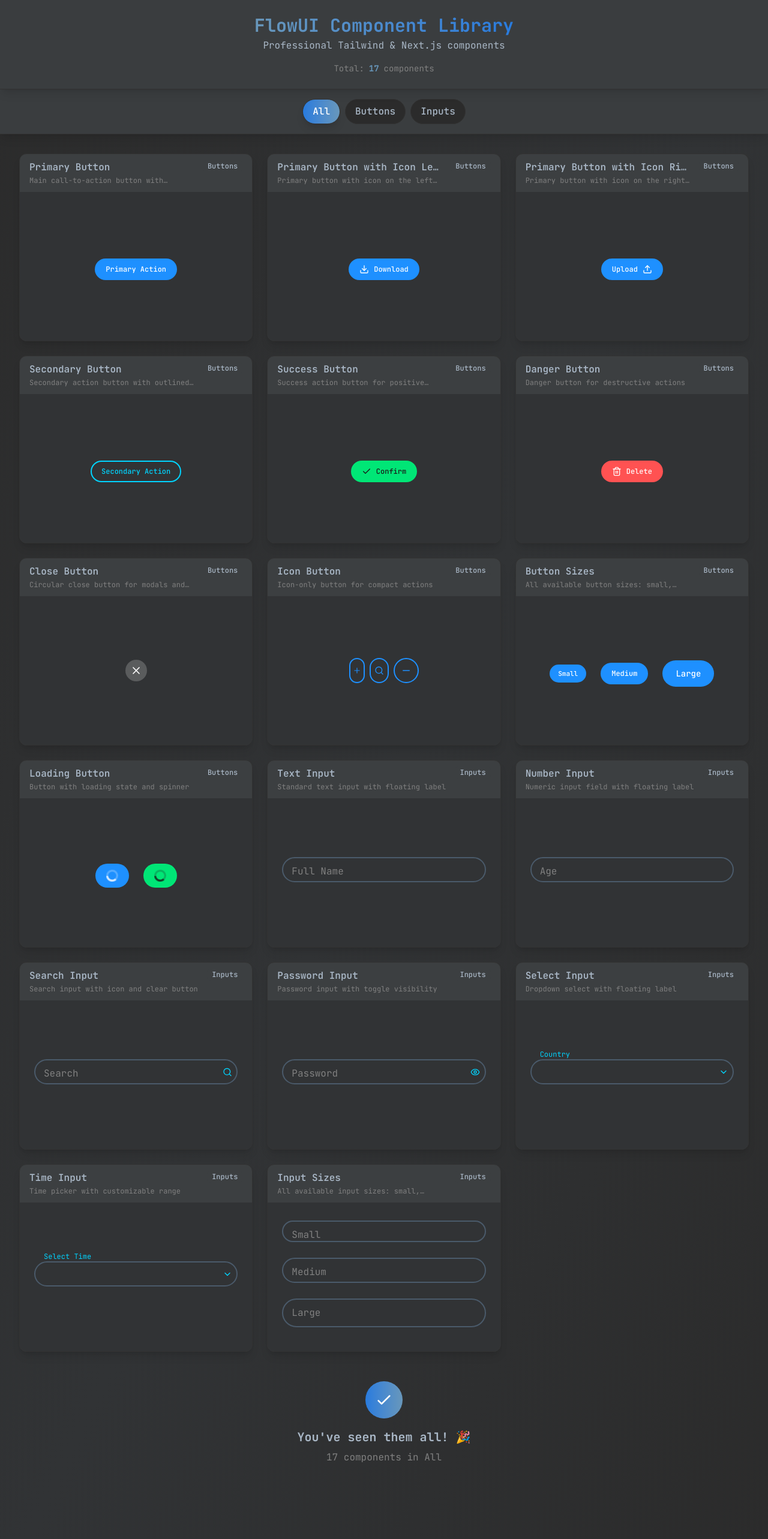
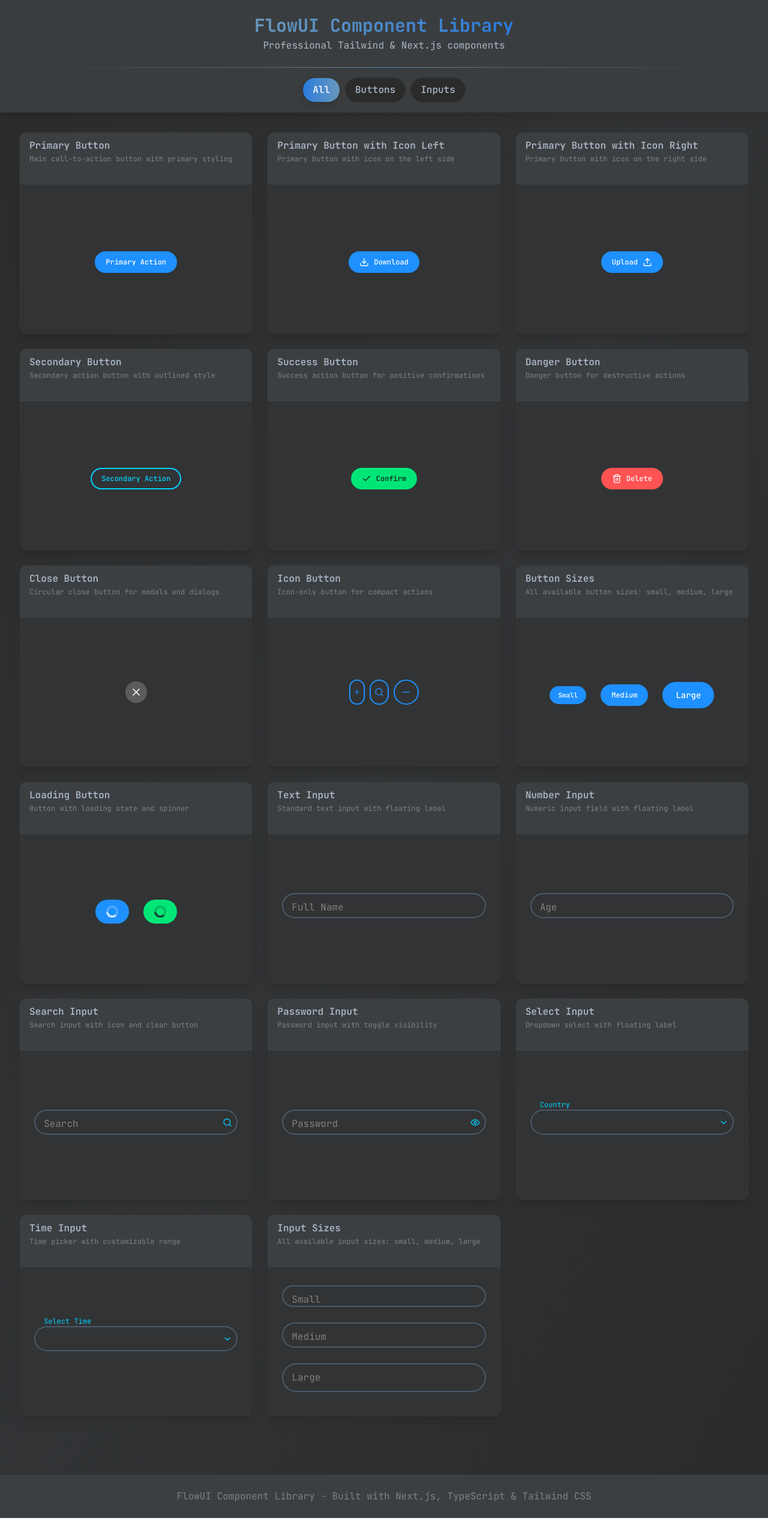
Before and after one commit to Khraben/FlowUI, a Next.js app: page / in a window 1280 px wide. Shown: the top 2566 px of the page at 60% size. After the commit the page ends 2531 px from the top, so only its background shows below. Built offline with nearby package versions, Linux system fonts and the light colour scheme.

Commit message:
refactor: improve showcase and page

```diff
--- a/src/app/page.tsx
+++ b/src/app/page.tsx
@@ -50,13 +50,15 @@ export default function HomePage() {
     return () => window.removeEventListener('scroll', handleScroll);
   }, [handleScroll]);
 
-  useEffect(() => {
+  const handleCategoryChange = (category: ComponentCategory | typeof FILTER_CATEGORY.ALL) => {
+    setSelectedCategory(category);
     setDisplayedComponents(PREVIEW_CONFIG.COMPONENTS_PER_PAGE);
-  }, [selectedCategory]);
+  };
 
   return (
     <div className="min-h-screen bg-gradient-to-br from-[#2B2B2B] via-[#313335] to-[#2B2B2B]">
-      <header className="sticky top-0 z-50 bg-[#3C3F41]/95 backdrop-blur-md border-b border-[#323232] shadow-lg">
+      <div className="sticky top-0 z-50">
+        <header className="bg-[#3C3F41]/95 backdrop-blur-md shadow-lg">
           <div className="max-w-7xl mx-auto px-4 sm:px-6 lg:px-8 py-6">
             <div className="flex flex-col items-center text-center gap-4">
               <div>
@@ -65,14 +67,11 @@ export default function HomePage() {
                 </h1>
                 <p className="text-[#A9B7C6] mt-1">{PREVIEW_TEXT.SUBTITLE}</p>
               </div>
-            <div className="flex items-center gap-2 text-sm">
-              <span className="text-[#808080]">{PREVIEW_TEXT.TOTAL_LABEL}</span>
-              <span className="font-bold text-[#6897BB]">{filteredComponents.length}</span>
-              <span className="text-[#808080]">{PREVIEW_TEXT.COMPONENTS_LABEL}</span>
-            </div>
             </div>
           </div>
         </header>
+
+        <div className="h-px bg-gradient-to-r from-[#3C3F41] via-[#6897BB] to-[#3C3F41]"></div>
 
         <div className="bg-[#3C3F41]/95 backdrop-blur-md border-b border-[#323232] shadow-lg">
           <div className="max-w-7xl mx-auto px-4 sm:px-6 lg:px-8 py-4">
@@ -80,7 +79,7 @@ export default function HomePage() {
               {categories.map((category) => (
                 <button
                   key={category}
-                onClick={() => setSelectedCategory(category)}
+                  onClick={() => handleCategoryChange(category)}
                   className={`px-4 py-2 rounded-full font-medium transition-all duration-200 ${
                     selectedCategory === category
                       ? 'bg-gradient-to-r from-[#287BDE] to-[#6897BB] text-white shadow-lg border border-[#323232]'
@@ -90,6 +89,7 @@ export default function HomePage() {
                   {category}
                 </button>
               ))}
+            </div>
           </div>
         </div>
       </div>
@@ -106,34 +106,6 @@ export default function HomePage() {
             <div className="flex flex-col items-center gap-4">
               <div className="w-12 h-12 border-4 border-[#3C3F41] border-t-[#6897BB] rounded-full animate-spin"></div>
               <p className="text-[#A9B7C6] font-medium">{PREVIEW_TEXT.LOADING_MESSAGE}</p>
-            </div>
-          </div>
-        )}
-
-        {!hasMore && componentsToShow.length > 0 && (
-          <div className="flex justify-center items-center py-12">
-            <div className="text-center">
-              <div className="w-16 h-16 mx-auto mb-4 bg-gradient-to-r from-[#287BDE] to-[#6897BB] rounded-full flex items-center justify-center border border-[#323232]">
-                <svg
-                  className="w-8 h-8 text-white"
-                  fill="none"
-                  stroke="currentColor"
-                  viewBox="0 0 24 24"
-                >
-                  <path
-                    strokeLinecap="round"
-                    strokeLinejoin="round"
-                    strokeWidth={2}
-                    d="M5 13l4 4L19 7"
-                  />
-                </svg>
-              </div>
-              <h3 className="text-xl font-bold text-[#A9B7C6] mb-2">
-                {PREVIEW_TEXT.ALL_LOADED_TITLE}
-              </h3>
-              <p className="text-[#808080]">
-                {PREVIEW_TEXT.ALL_LOADED_MESSAGE(filteredComponents.length, selectedCategory)}
-              </p>
             </div>
           </div>
         )}
--- a/src/app/preview/ComponentShowcase.tsx
+++ b/src/app/preview/ComponentShowcase.tsx
@@ -9,19 +9,14 @@ interface ComponentShowcaseProps {
 }
 
 const ComponentShowcase: React.FC<ComponentShowcaseProps> = ({ demo }) => {
-  const { name, description, category, component: Component, props = {} } = demo;
+  const { name, description, component: Component, props = {} } = demo;
 
   return (
     <div className={SHOWCASE_STYLES.CONTAINER}>
       <div className="px-4 py-2.5 border-b border-[#3C3F41]">
-        <div className="flex items-start justify-between gap-3">
-          <div className="flex-1 min-w-0">
-            <h2 className="text-base font-semibold text-[#A9B7C6] truncate">{name}</h2>
-            <p className="text-xs text-[#808080] mt-0.5 line-clamp-1">{description}</p>
-          </div>
-          <span className="inline-flex items-center px-2 py-0.5 rounded-md text-xs font-medium bg-[#3C3F41] text-[#A9B7C6] whitespace-nowrap">
-            {category}
-          </span>
+        <div className="flex-1 min-w-0">
+          <h2 className="text-base font-semibold text-[#A9B7C6] truncate">{name}</h2>
+          <p className="text-xs text-[#808080] mt-0.5 line-clamp-2 min-h-[2.5rem]">{description}</p>
         </div>
       </div>
 
```
Lines whose indentation alone changed are shown as unchanged.
